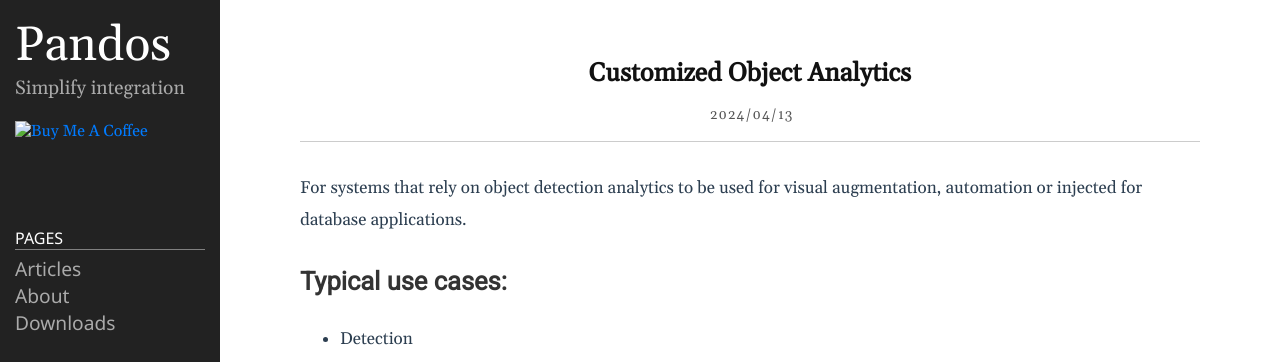
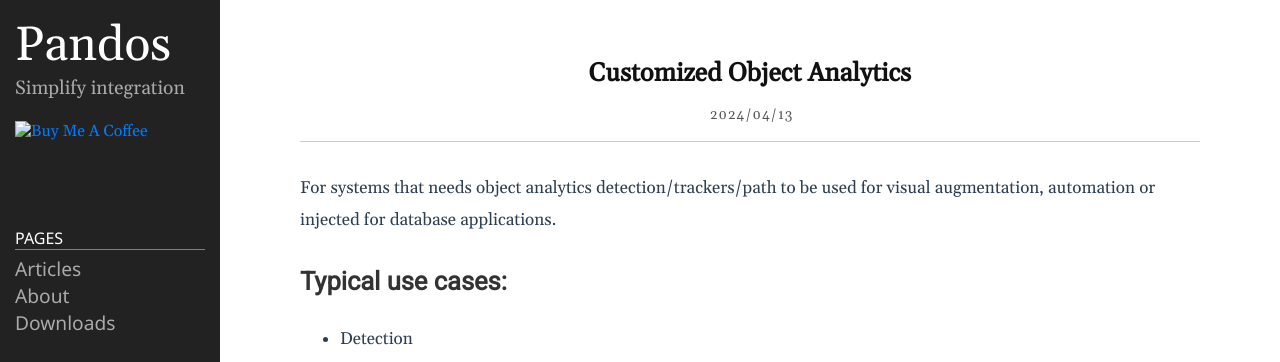
Before and after one commit to pandosme/pandosme.github.io, a Jekyll site: the page built from docs/_posts/2024-04-14-Customized-Object-Analytics.md, in a window 1280 px wide. Shown: the top 362 px of the page. Built offline with Jekyll 4.4.1, drawn with Linux system fonts in a browser that asks for light colours.

Commit message:
Update 2024-04-14-Customized-Object-Analytics.md

```diff
--- a/docs/_posts/2024-04-14-Customized-Object-Analytics.md
+++ b/docs/_posts/2024-04-14-Customized-Object-Analytics.md
@@ -5,7 +5,7 @@ date: 2024-04-14 00:00:00 +0200
 categories: [Node-RED]
 ---
 
-For systems that rely on object detection analytics to be used for visual augmentation, automation or injected for database applications.
+For systems that needs object analytics detection/trackers/path to be used for visual augmentation, automation or injected for database applications.
 
 ## Typical use cases:
 * Detection
```
